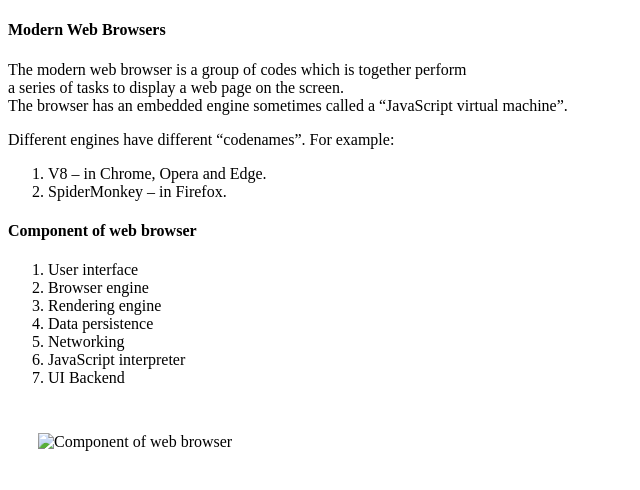
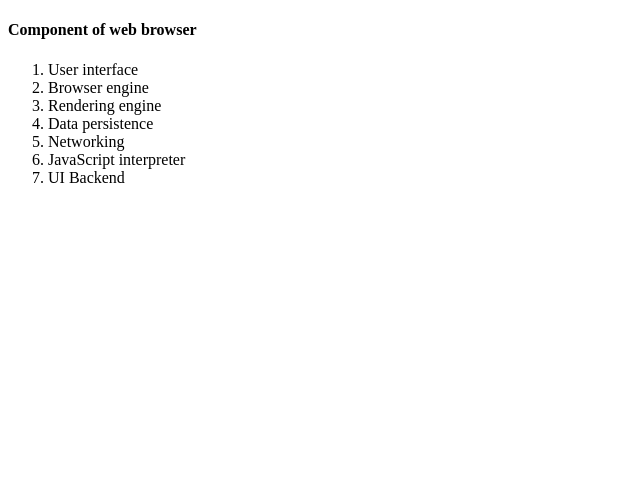
Before and after one commit to kassa23/myFirstRepo, a plain HTML site: page index.html in a window 1280 px wide. Shown: the whole page, without its empty margins (0-640 px from the left). Drawn offline with Linux system fonts and the light colour scheme.

Commit message:
Update index.html

```diff
--- a/index.html
+++ b/index.html
@@ -10,22 +10,7 @@
 
 <body>
     <div class="container">
-        <div>
-            <h4>Modern Web Browsers </h4>
-            <p>
-                The modern web browser is a group of codes which is together perform<br> a series of tasks to display a web
-                page on the screen.<br>
-                The browser has an embedded engine sometimes called a “JavaScript virtual machine”.</p>
-            <p></p>
-            Different engines have different “codenames”. For example:
-            </p>
-        </div>
-        <div>
-            <ol>
-                <li> V8 – in Chrome, Opera and Edge.</li>
-                <li> SpiderMonkey – in Firefox.</li>
-            </ol>
-        </div>
+
         <div>
             <h4>Component of web browser</h4>
             <ol>
@@ -37,7 +22,6 @@
                 <li>JavaScript interpreter</li>
                 <li>UI Backend</li>
             </ol>
-            <img src="img.jpg"  width="500" style="margin: 30px;" alt=" Component of web browser">
         </div>
     </div>
 
```
